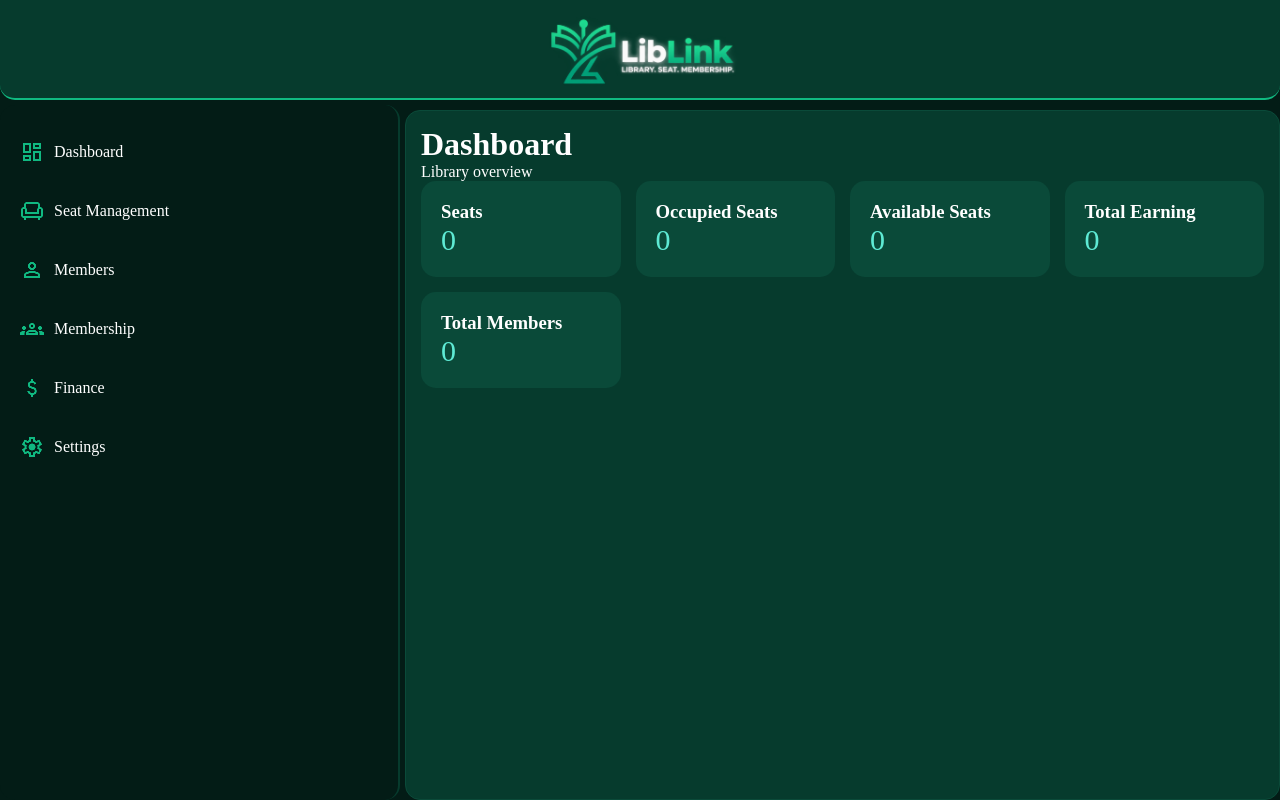
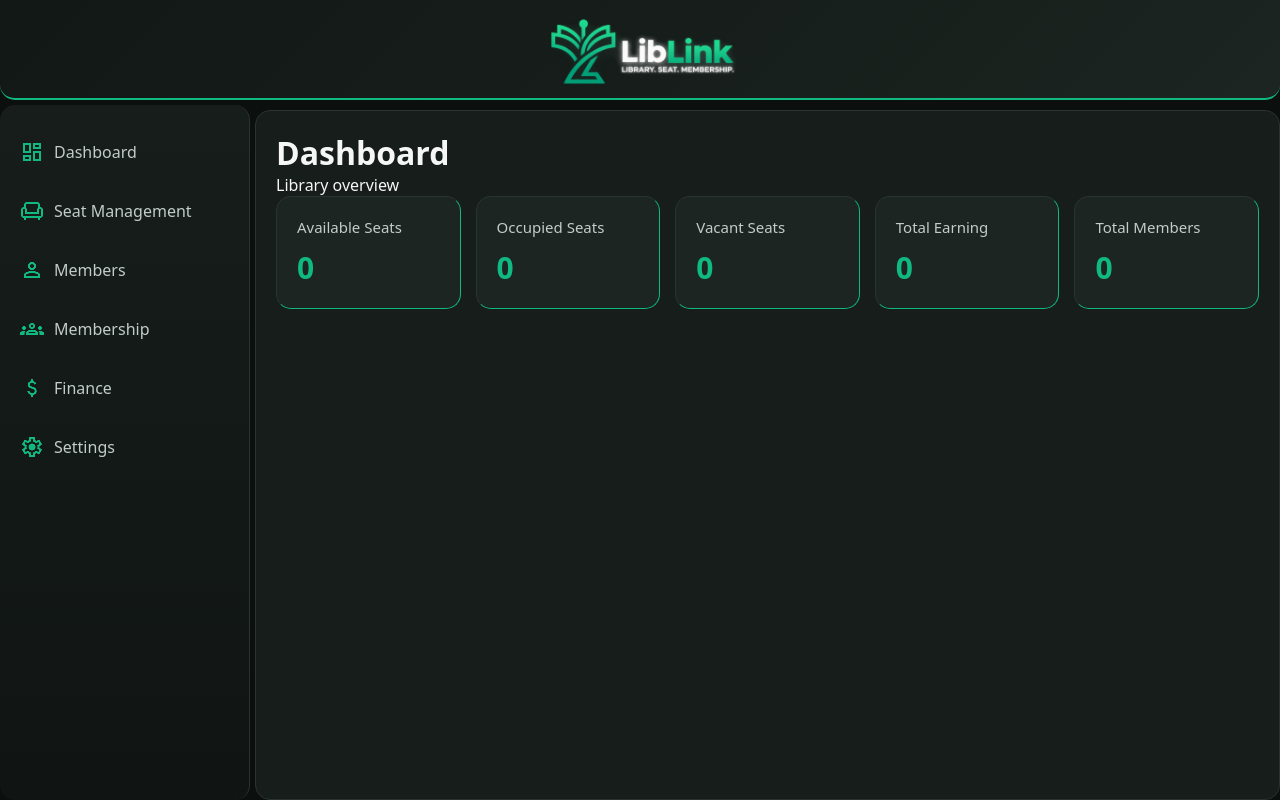
Before and after one commit to ndropie/LibLink, a Django app: page / in a window 1280 px wide. Run offline with Django 5.2, Linux system fonts and the light colour scheme.

Commit message:
quick save

```diff
--- a/App/templates/Dashbaord.html
+++ b/App/templates/Dashbaord.html
@@ -14,30 +14,35 @@
     <div class="stats">
 
 
+        <a href="{% url 'SeatManagementPage'%}">
         <div class="stat-card">
-            <h3>Seats</h3>
+            <h3>Available Seats</h3>
             <p>0</p>
-        </div>
+        </div></a>
 
+        <a href="{% url 'SeatManagementPage'%}">
         <div class="stat-card">
             <h3>Occupied Seats</h3>
             <p>0</p>
-        </div>
+        </div></a>
 
+        <a href="{% url 'SeatManagementPage'%}">
         <div class="stat-card">
-            <h3>Available Seats</h3>
+            <h3>Vacant Seats</h3>
             <p>0</p>
-        </div>
+        </div></a>
 
+        <a href="{% url 'FinancePage'%}">
         <div class="stat-card">
             <h3>Total Earning</h3>
             <p>0</p>
-        </div>
+        </div></a>
 
+        <a href="{% url 'MembersPage'%}">
         <div class="stat-card">
             <h3>Total Members</h3>
             <p>0</p>
-        </div>
+        </div></a>
     </div>
 
 
--- a/static/css/style.css
+++ b/static/css/style.css
@@ -1,72 +1,150 @@
 /*
-color pallet
-#031C16  Background
-#063B2D  Deep green
-#0A4A39  Card/surface
-#10B981  Primary green
-#14B8A6  Teal
-#5EEAD4  Mint highlight
+=========================================================
+LIBLINK COLOR SYSTEM
+=========================================================
 */
+:root {
+
+    /* =========================
+       BACKGROUND
+    ========================= */
+
+    --bg-main: #0B0F0E;
+    --bg-sidebar: #101513;
+    --bg-header: #121816;
+
+
+    /* =========================
+       SURFACES
+    ========================= */
+
+    --surface: #161D1A;
+    --surface-card: #1C2521;
+    --surface-hover: #252F2B;
+    --surface-active: #2D3934;
+
+
+    /* =========================
+       BRAND
+    ========================= */
+
+    --primary: #10B981;
+    --primary-hover: #0EA371;
+
+    --primary-light: #34D399;
+
+    --white: #FFFFFF;
+
+
+    /* =========================
+       TEXT
+    ========================= */
+
+    --text-primary: #F5F7F6;
+    --text-secondary: #C2CCC8;
+    --text-muted: #7F8C87;
+
+
+    /* =========================
+       BORDERS
+    ========================= */
+
+    --border: #29332F;
+    --border-light: #35413C;
+    --border-primary: #10B981;
+
+
+    /* =========================
+       STATUS
+    ========================= */
+
+    --success: #10B981;
+    --warning: #F59E0B;
+    --danger: #EF4444;
+    --info: #38BDF8;
+
+
+    /* =========================
+       EFFECTS
+    ========================= */
+
+    --shadow: rgba(0, 0, 0, 0.40);
+    --overlay: rgba(255, 255, 255, 0.05);
+}
+/* =========================================================
+GLOBAL
+========================================================= */
+
+@import url('https://fonts.googleapis.com/css2?family=Fjalla+One&family=Noto+Sans:ital,wght@0,100..900;1,100..900&display=swap');
+
 
 * {
+    font-family: 'Noto Sans', sans-serif;
     padding: 0;
     margin: 0;
     box-sizing: border-box;
 }
 
+
 body {
-    background-color: #031C16;
-    color: white;
+    background-color: var(--bg-main);
+    color: var(--text-primary);
 }
+
+
+/* =========================================================
+APP LAYOUT
+========================================================= */
 
 .app {
     display: grid;
     min-height: 100vh;
-
-    grid-template-columns: 400px 1fr;
+    grid-template-columns: 250px 1fr;
     grid-template-rows: 100px 1fr;
-
     gap: 5px;
 }
 
 
-/* =========================
-   LOGO / HEADER
-========================= */
+/* =========================================================
+LOGO / HEADER
+========================================================= */
 
 .logo {
-    background-color: #063B2D;
-
+    background: linear-gradient(
+        135deg,
+        var(--bg-header),
+        var(--surface),
+        var(--surface-card)
+    );
     width: 100%;
-
     grid-column: 1 / -1;
-
     display: flex;
     justify-content: center;
     align-items: center;
-
-    border-bottom: 2px solid #10B981;
+    border-bottom: 2px solid var(--border-primary);
     border-radius: 0 0 15px 15px;
 }
+
 
 .logoimg {
     width: 200px;
 }
 
 
-/* =========================
-   SIDEBAR
-========================= */
+/* =========================================================
+SIDEBAR
+========================================================= */
 
 .links {
     grid-column: 1;
     grid-row: 2;
-
-    background-color: #031C16;
-
-    border-right: 2px solid #063B2D;
+    background: linear-gradient(
+        180deg,
+        var(--surface),
+        var(--bg-sidebar)
+    );
+    border-right: 1px solid var(--border);
     border-radius: 15px;
-
     padding-top: 15px;
 }
 
@@ -77,6 +155,7 @@ body {
     margin-right: 10px;
 }
 
+
 .links ul {
     list-style: none;
     padding: 0;
@@ -84,69 +163,98 @@ body {
 
 
 .links a {
+
     text-decoration: none;
-
     display: flex;
     align-items: center;
-
     padding: 15px;
     margin: 5px;
-
-    color: white;
-
-    border-radius: 25px;
-
-    transition: 0.2s ease;
-}
-
-.links a:hover {
-    background-color: #14B8A6;
-    color: #031C16;
+    color: var(--text-secondary);
+    border-radius: 12px;
+    transition:
+        background 0.2s ease,
+        color 0.2s ease,
+        transform 0.2s ease;
 }
 
 
-/* =========================
-   MAIN CONTENT
-========================= */
+.links a:hover {
+    background: var(--overlay);
+    color: var(--mint);
+    transform: translateX(3px);
+}
+
+
+/* =========================================================
+MAIN CONTENT
+========================================================= */
 
 main {
     margin-top: 5px;
-    padding: 15px;
-
+    padding: 20px;
     grid-column: 2;
     grid-row: 2;
-
-    background-color: #063B2D;
-
+    background-color: var(--surface);
     border-radius: 15px;
-
-    border: 1px solid #0A4A39;
+    border: 1px solid var(--border);
 }
 
-/* =========================
-   stats div  and cards styles
-========================= */
 
-.stats{
+/* =========================================================
+STATS
+========================================================= */
 
+.stats {
     display: grid;
-    grid-template-columns: repeat(4,1fr);
-    gap:15px;
-
+    grid-template-columns: repeat(5, 1fr);
+    gap: 15px;
 }
 
-.stat-card{
-    background-color: #0A4A39;
+
+.stats a {
+    text-decoration: none;
+}
+
+
+/* =========================================================
+STAT CARD
+========================================================= */
+
+.stat-card {
+
+    background: var(--surface-card);
     padding: 20px;
     border-radius: 15px;
+    border: 1px solid var(--border);
+    border-right: 1px solid var(--primary);
+    border-bottom: 1px solid var(--primary);
+    transition:
+        background 0.2s ease,
+        transform 0.2s ease,
+        border-color 0.2s ease;
 }
 
-.stat-card h3{
-    color: white;
+
+.stat-card:hover {
+
+    background: var(--surface-hover);
+    border-color: var(--border-light);
+    transform: translateY(-3px);
 }
 
-.stat-card p{
-    color: #5eead4;
+
+.stat-card h3 {
+
+    color: var(--text-secondary);
+    font-size: 15px;
+    font-weight: 500;
+}
+
+
+.stat-card p {
+
+    color: var(--primary);
     font-size: 30px;
-    font-weight: ;: bold;
+    font-weight: 700;
+    margin-top: 10px;
 }
```
Also changed, not shown: 1 other file.
